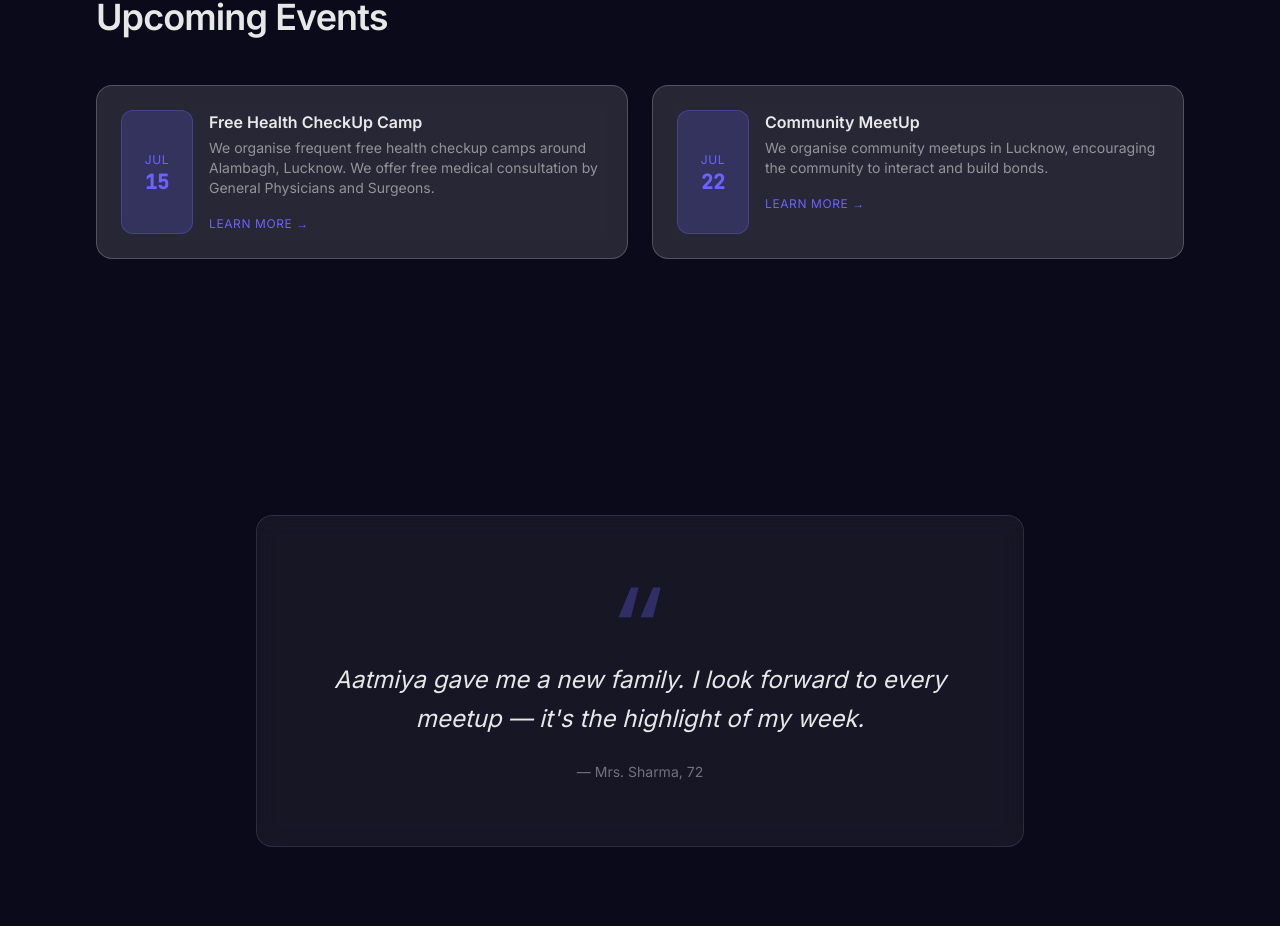
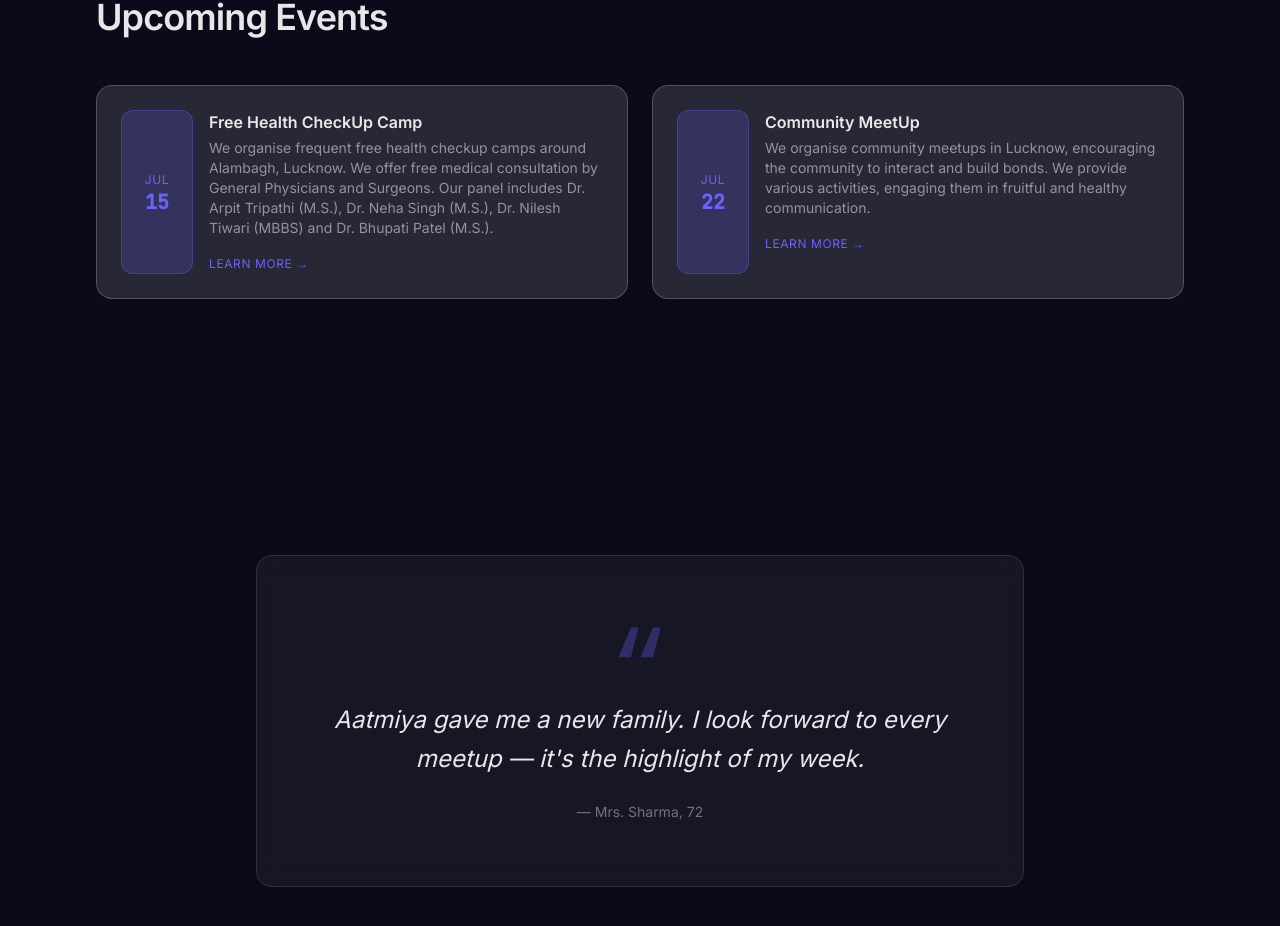
Before and after one commit to knee-tesh/aatmiya, a Next.js app: page / in a window 1280 px wide. Shown: the part 2708-3634 px from the top of the page. Built offline with nearby package versions, Linux system fonts and the light colour scheme.

Commit message:
fix: restore full event descriptions in data file

```diff
--- a/src/data/events.js
+++ b/src/data/events.js
@@ -1,6 +1,6 @@
 export const upcomingEvents = [
-  { date: "JUL 15", title: "Free Health CheckUp Camp", desc: "We organise frequent free health checkup camps around Alambagh, Lucknow. We offer free medical consultation by General Physicians and Surgeons.", location: "Alambagh, Lucknow" },
-  { date: "JUL 22", title: "Community MeetUp", desc: "We organise community meetups in Lucknow, encouraging the community to interact and build bonds.", location: "Lucknow" },
+  { date: "JUL 15", title: "Free Health CheckUp Camp", desc: "We organise frequent free health checkup camps around Alambagh, Lucknow. We offer free medical consultation by General Physicians and Surgeons. Our panel includes Dr. Arpit Tripathi (M.S.), Dr. Neha Singh (M.S.), Dr. Nilesh Tiwari (MBBS) and Dr. Bhupati Patel (M.S.).", location: "Alambagh, Lucknow" },
+  { date: "JUL 22", title: "Community MeetUp", desc: "We organise community meetups in Lucknow, encouraging the community to interact and build bonds. We provide various activities, engaging them in fruitful and healthy communication.", location: "Lucknow" },
 ];
 
 export const pastEvents = [
```
